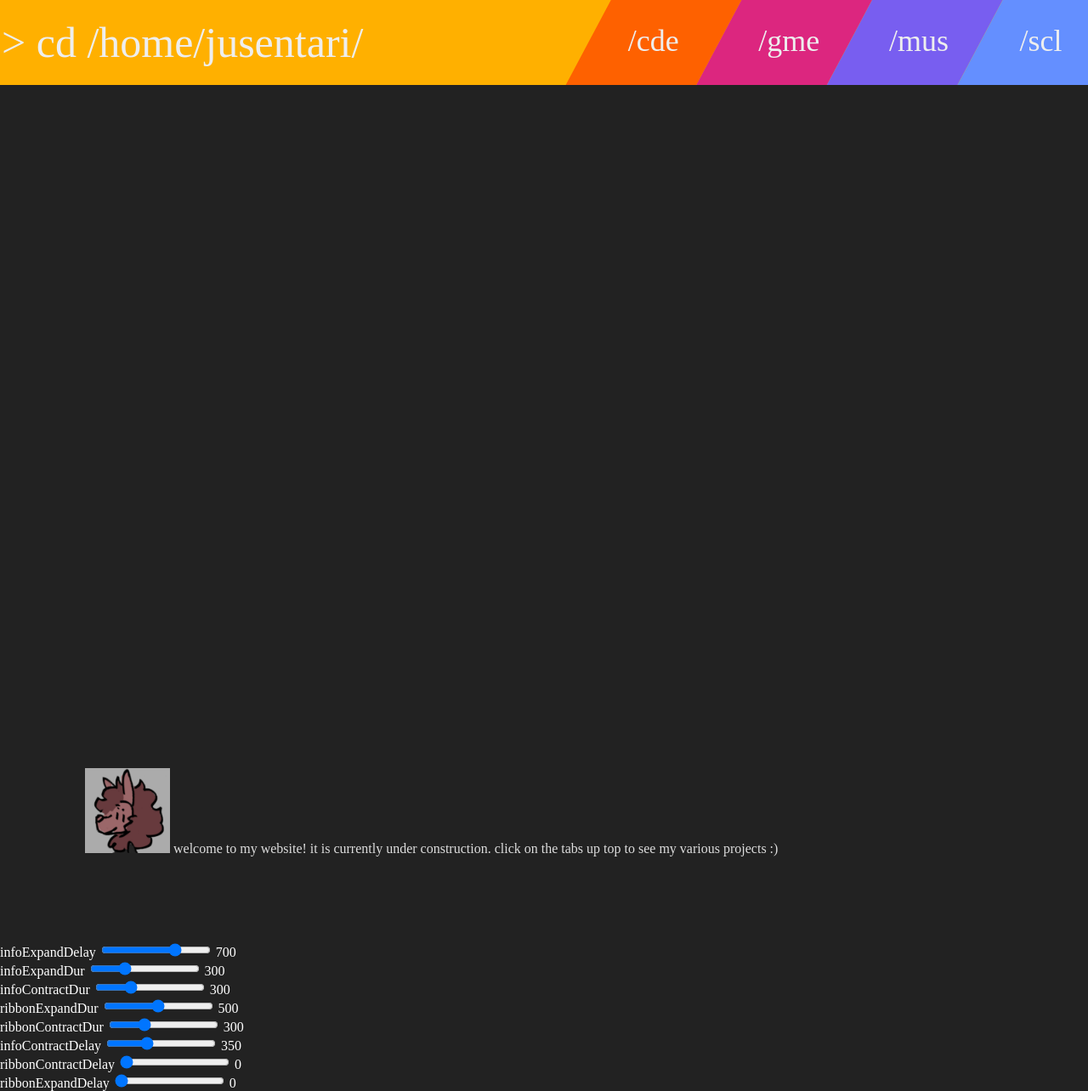
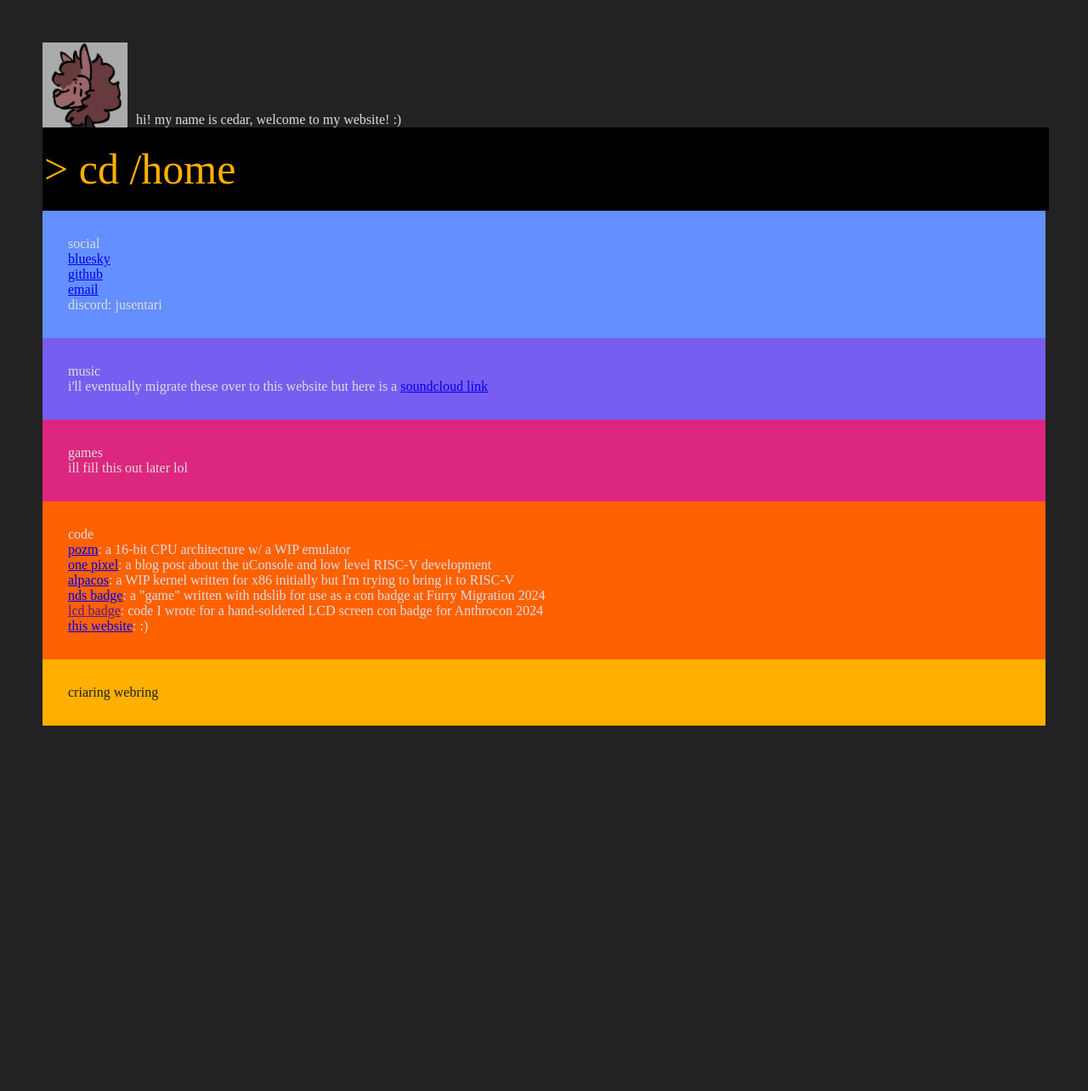
Before and after one commit to jusentari/jusentari-website, a SvelteKit app: page / in a window 1280 px wide. Shown: the whole page at 85% size. After the commit the page ends 904 px from the top, so only its background shows below. Built offline with nearby package versions, Linux system fonts and the light colour scheme; a web font is replaced by a local one.

Commit message:
i am far too lazy to clean this up lmao

```diff
--- a/src/routes/+page.svelte
+++ b/src/routes/+page.svelte
@@ -1,6 +1,4 @@
 <script lang="ts">
-	import { dev } from '$app/environment';
-
 	import Bar from './bar.svelte';
 	import Prompt from './prompt.svelte';
 	import Ribbon from './ribbon.svelte';
@@ -11,7 +9,7 @@
 	import { onMount } from 'svelte';
 	const colors = ['#648fff', '#785ef0', '#dc267f', '#fe6100', '#ffb000', '#222', '#eee'];
 	onMount(() => {
-		if(false){
+		if (false) {
 			setInterval(() => {
 				barState.id = (barState.id + 1) % 5;
 			}, 5000); // Run every 5 seconds (5000 milliseconds)
@@ -20,13 +18,15 @@
 	let screenWidth = $state(0);
 	let screenHeight = $state(0);
 	let isDesktop = $derived(screenWidth >= 768);
-	let tabIds = $derived.by(() => {
+	let tabIds = [0, 1, 2, 3, 4];
+/*$derived.by(() => {
 		if (isDesktop) {
-			return [3, 2, 1, 0];
+			return [4, 3, 2, 1, 0];
 		} else {
-			return [3, 2, 1, 0].sort((a, b) => (a == barState.id ? 999 : b - a));
+			return [4, 3, 2, 1, 0].sort((a, b) => (a == barState.id ? 999 : b - a));
 		}
 	});
+*/
 let tabRatio = $state(0.28);
 	let realSkew = -28;
 	let tabHeight = 100;
@@ -36,149 +36,67 @@
 	const ribbonXOffset = 0;
 	const ribbonWidth = 150;
 	let ribbonHeight = $derived(screenHeight - tabHeight);
+
+	const info = [
+		`
+		<a>social</a><br />
+		<a href="https://bsky.app/profile/jusentari.com" rel="me">bluesky</a><br />
+		<a href="https://github.com/jusentari" rel="me">github</a><br />
+		<a href="mailto:jusentari@gmail.com">email</a><br />
+		discord: jusentari<br />
+	`,
+
+		`
+		<a>music</a><br />
+
+		i'll eventually migrate these over to this website but here is a
+		<a href="https://soundcloud.com/user-258933965">soundcloud link</a>
+	`,
+
+		`<a>games</a><br>
+		ill fill this out later lol`,
+		`
+		<a>code</a><br />
+		<a href="https://codeberg.org/jusentari/pozm">pozm</a>: a 16-bit CPU architecture w/ a WIP emulator<br>
+		<a href="/one-pixel">one pixel</a>: a blog post about the uConsole and low level RISC-V
+		development<br />
+		<a href="https://github.com/jusentari/AlpacOS">alpacos</a>: a WIP kernel written for x86
+		initially but I'm trying to bring it to RISC-V<br />
+		<a href="https://github.com/jusentari/nds-badge">nds badge</a>: a "game" written with ndslib for
+		use as a con badge at Furry Migration 2024<br />
+		<a href="">lcd badge</a>: code I wrote for a hand-soldered LCD screen con badge for Anthrocon
+		2024<br />
+		<a href="https://github.com/jusentari/jusentari-website">this website</a>: :)<br />
+	`,
+`
+<span style="color: #222">criaring webring</span><br>
+<webring-css></webring-css>
+`
+	];
 </script>
 
 <svelte:head>
 	<script src="https://criar.ing/criaring.js"></script>
 </svelte:head>
 <svelte:window bind:innerWidth={screenWidth} bind:innerHeight={screenHeight} />
-
-<div style="height: {tabHeight}px; background-color: {colors[4]}">
-	{#if isDesktop}
-		<Prompt --color={colors[6]} --background-color={colors[4]} />
-	{/if}
-	<svg style="position: absolute; overflow: visible" viewBox="0 0 {screenWidth} 100">
+<div style="color: #ddd; z-index: 2; margin: 50px">
+	<div style="display: flexbox; align-items: flex-end;">
+		<img src="me.jpg" alt="me (alpaca)" height="100px" style="float: left; margin-right: 10px;"/>
+		<div style="display: flexbox; align-content: flex-end; height: 100px">
+			hi! my name is cedar, welcome to my website! :)
+		</div>
+	</div>
+	<Prompt --color={'#ffb000'} --background-color={'#000'} />
 	{#each tabIds as tabId}
-			<Bar id={tabId} {tabHeight} {tabRatio} {realSkew} />
+		<div
+			class="section"
+			style="background-color: {colors[tabId]}"
+			onpointerenter={() => (barState.id = tabId)}
+		>
+			{@html info[tabId]}
+		</div>
 	{/each}
-	</svg>
 </div>
-<div style="background-color: colors[{barState.id}]" hidden>
-	barState.id: {barState.id} <br />
-	screenWidth: {screenWidth} <br />
-	isDesktop: {isDesktop} <br />
-	tabPercentageSize: {tabPercentageSize} <br />
-	tabPixelSize: {tabPixelSize} <br />
-</div>
-
-<Ribbon xOffset={ribbonXOffset} ribbonWidth={tabPixelSize} {ribbonHeight} {tabRatio} {realSkew} {tabHeight} />
-{#if barState.id < 0}
-	<div
-		style="color: #ddd; z-index: 2; margin: 100px"
-		in:fade={{
-			duration: 500,
-			easing: circIn,
-			delay: timings.infoContractDur + timings.infoContractDelay
-		}}
-	>
-		<img src="me.jpg" alt="me (alpaca)" height="100px" />
-		welcome to my website! it is currently under construction. click on the tabs up top to see my various
-		projects :)
-	</div>
-
-	<webring-css style="position: absolute; right: 10px"></webring-css>
-{/if}
-{#if dev}
-	<span style="color: #fff;">
-		infoExpandDelay
-		<input
-			type="range"
-			id="infoExpandDelay"
-			name="infoExpandDelay"
-			min="0"
-			max="1000"
-			bind:value={timings.infoExpandDelay}
-			step="10"
-		/>
-		{timings.infoExpandDelay}
-		<br />
-		infoExpandDur
-		<input
-			type="range"
-			id="infoExpandDur"
-			name="infoExpandDur"
-			min="0"
-			max="1000"
-			bind:value={timings.infoExpandDur}
-			step="10"
-		/>
-		{timings.infoExpandDur}
-		<br />
-		infoContractDur
-		<input
-			type="range"
-			id="infoContractDur"
-			name="infoContractDur"
-			min="0"
-			max="1000"
-			bind:value={timings.infoContractDur}
-			step="10"
-		/>
-		{timings.infoContractDur}
-		<br />
-		ribbonExpandDur
-		<input
-			type="range"
-			id="ribbonExpandDur"
-			name="ribbonExpandDur"
-			min="0"
-			max="1000"
-			bind:value={timings.ribbonExpandDur}
-			step="10"
-		/>
-		{timings.ribbonExpandDur}
-		<br />
-		ribbonContractDur
-		<input
-			type="range"
-			id="ribbonContractDur"
-			name="ribbonContractDur"
-			min="0"
-			max="1000"
-			bind:value={timings.ribbonContractDur}
-			step="10"
-		/>
-		{timings.ribbonContractDur}
-		<br />
-		infoContractDelay
-		<input
-			type="range"
-			id="infoContractDelay"
-			name="infoContractDelay"
-			min="0"
-			max="1000"
-			bind:value={timings.infoContractDelay}
-			step="10"
-		/>
-		{timings.infoContractDelay}
-		<br />
-		ribbonContractDelay
-		<input
-			type="range"
-			id="ribbonContractDelay"
-			name="ribbonContractDelay"
-			min="0"
-			max="1000"
-			bind:value={timings.ribbonContractDelay}
-			step="10"
-		/>
-		{timings.ribbonContractDelay}
-		<br />
-		ribbonExpandDelay
-		<input
-			type="range"
-			id="ribbonExpandDelay"
-			name="ribbonExpandDelay"
-			min="0"
-			max="1000"
-			bind:value={timings.ribbonExpandDelay}
-			step="10"
-		/>
-		{timings.ribbonExpandDelay}
-		<br />
-	</span>
-{/if}
-
 <style>
 	:global(*) {
 		font-family: 'Terminal';
@@ -188,4 +106,8 @@
 		font-family: 'Terminal';
 		src: url('/TerminessNerdFontMono-Regular.ttf') format('truetype');
 	}
+
+	.section {
+		padding: 30px;
+	}
 </style>
--- a/src/routes/bar.svelte
+++ b/src/routes/bar.svelte
@@ -12,7 +12,7 @@
 	let xOffset = $derived(screenWidth - (tabPixelSize * (id + 1)) + (Math.tan(-realSkew*2*Math.PI/360) * tabHeight));
 	let xFontOffset = $derived(xOffset + 20);
 	let xRectOffset = $derived(xOffset); //$derived(xOffset - tabPixelSize * (1 / tabRatio - 1) * tabRatio + tabPixelSize);
-	let tabNames: string[] = ['/scl', '/mus', '/gme', '/cde'];
+	let tabNames: string[] = ['/jusentari/scl', '/jusentari/mus', '/jusentari/gme', '/jusentari/cde', '/criaring'];
 	//const tabShortNames: string[] = ['soc', 'mus', 'gme', 'cde'];
 	let skew = $derived(realSkew); //$derived(Math.atan((tabPixelSize * tabRatio) / tabHeight) * (-180 / Math.PI));
 	let fontSize = $derived(
@@ -64,109 +64,6 @@
 </script>
 
 <svelte:window bind:innerWidth={screenWidth} bind:innerHeight={screenHeight} />
-{#if isDesktop}
-	<rect
-		class="barText"
-		style:--tab-width="{tabPixelSize}px"
-		style:--xOffset="{xRectOffset}px"
-		style:--full-width="{screenWidth}px"
-		style:--skew="{skew}deg"
-		onpointerenter={() => (hover = true)}
-		onpointerleave={() => (hover = false)}
-		onclick={() => {
-			if (!barState.isAnimating) {
-				if (barState.id >= 0) {
-					addedDelay = timings.ribbonExpandDelay;
-				} else {
-					addedDelay = 0;
-				}
-				barState.id = id;
-			}
-		}}
-		onfocusin={() => (hover = true)}
-		onfocusout={() => (hover = false)}
-		onkeydown={handleEnter}
-		width={tabPixelSize}
-		height={tabHeight}
-		x={xRectOffset}
-		transform="skewX({skew})"
-		fill={colors[id]}
-		tabindex={0}
-		role="button"
-	>
-	</rect>
-{:else}
-	<rect
-		id="bar{id}"
-		class="barText"
-		style:--tab-width="{tabPixelSize}px"
-		style:--xOffset="{xRectOffset}px"
-		style:--full-width="{screenWidth}px"
-		style:--skew="{skew}deg"
-		onpointerenter={() => (hover = true)}
-		onpointerleave={() => (hover = false)}
-		onclick={() => {
-			if (!barState.isAnimating) {
-				barState.id = id;
-				barState.isAnimating = true;
-			}
-		}}
-		onfocusin={() => (hover = true)}
-		onfocusout={() => (hover = false)}
-		onkeydown={handleEnter}
-		width={tabPixelSize}
-		height={tabHeight}
-		fill={colors[id]}
-		class:mobileBarFull={barState.id == id}
-		class:barMobile={barState.id != id}
-		tabindex="0"
-		role="button"
-	>
-	</rect>
-{/if}
-<!--
-Transitions only happen on creation/destruction of components
--->
-{#if hover}
-	<rect
-		class={isDesktop ? '' : 'hidden'}
-		transition:ribbonIn={{ duration: 100, dist: 50 }}
-		y={tabHeight}
-		x={xRectOffset}
-		transform="skewX({skew})"
-		width={tabPixelSize}
-		height="50"
-		fill={colors[id]}
-	>
-	</rect>
-{/if}
-{#if fullStretch}
-	<rect
-		class={isDesktop ? '' : 'hidden'}
-		in:ribbonIn={{ duration: timings.ribbonExpandDur, dist: screenHeight - tabHeight, delay: addedDelay }}
-		out:ribbonOut={{
-			duration: timings.ribbonContractDur,
-			dist: screenHeight - tabHeight,
-			delay: timings.ribbonContractDelay
-		}}
-		x="{xRectOffset}px"
-		y="{tabHeight}px"
-		transform="skewX({skew})"
-		width={tabPixelSize}
-		height={screenHeight - tabHeight}
-		fill={colors[id]}
-	>
-	</rect>
-{/if}
-<text
-	class="barText"
-	fill={colors[6]}
-	y={tabHeight * 0.6}
-	x={xFontOffset}
-	pointer-events="none"
->
-	{tabNames[id]}
-</text>
 
 <style>
 	.hidden {
--- a/src/routes/prompt.svelte
+++ b/src/routes/prompt.svelte
@@ -1,8 +1,8 @@
 <script lang="ts">
-	import { typewriter } from '../typewriter.js';
 	import { barState } from '../state.svelte.js';
-	let consoleBaseText: string = '> cd /home/jusentari/';
-	const tabShortNames = ['soc', 'mus', 'gme', 'cde'];
+	let consoleBaseText: string = '> cd /home';
+
+	let tabShortNames: string[] = ['/jusentari/scl', '/jusentari/mus', '/jusentari/gme', '/jusentari/cde', '/criaring'];
 	let consoleText: string = $derived.by(() => {
 		if (barState.id >= 0) {
 			return consoleBaseText + tabShortNames[barState.id];
@@ -23,6 +23,43 @@
 			if (page > -1) barState.id = page;
 		}
 	}
+
+let oldText = '> cd /home';
+function typewriter(node, { speed = 100, origin = '', dest = '' }) {
+	let mismatchFound = false
+	let index = 0;
+	var length = Math.max(origin.length, dest.length);
+	while (!mismatchFound) {
+		index++;
+		mismatchFound = origin.charAt(index).localeCompare(dest.charAt(index)) !== 0 || index > length;
+	}
+	const numberToErase = origin.length - index;
+	const numberToAdd = dest.length - index;
+	const intermediateStrings = [];
+	for (let i = 1; i <= numberToErase; i++) {
+		intermediateStrings.push(origin.substring(0, origin.length - i));
+	}
+	for (let i = numberToAdd; i >= 0; i--) {
+		intermediateStrings.push(dest.substring(0, dest.length - i));
+	}
+	const totalChars = numberToAdd + numberToErase;
+	origin = dest;
+
+	const duration = Math.max(totalChars * speed, 1);
+	return {
+		duration,
+		tick: (t) => {
+			const i = Math.trunc(totalChars * t);
+			if(intermediateStrings.length > 0){
+				consoleValue = intermediateStrings[i];
+				node.value = intermediateStrings[i];
+			} else {
+				consoleValue = dest;
+				node.value = dest;
+			}
+		}
+	};
+}
 	$inspect(consoleText);
 </script>
 
@@ -60,10 +97,11 @@
 		background-color: var(--background-color, #000);
 		color: var(--color, #fff);
 		border: none;
+		padding-top: 20px;
+		padding-bottom: 20px;
+		display: block;
+		width: 100%;
 		outline: none;
-		position: absolute;
-		height: 98px;
-		width: 50%;
 		z-index: 10;
 	}
 </style>
--- a/src/typewriter.js
+++ b/src/typewriter.js
@@ -1,4 +1,4 @@
-export let oldText = '> cd /home/jusentari/';
+export let oldText = '> cd /home';
 export function typewriter(node, { speed = 100, origin = '', dest = '' }) {
 	let mismatchFound = false
 	let index = 0;
```
Lines whose indentation alone changed are shown as unchanged.
